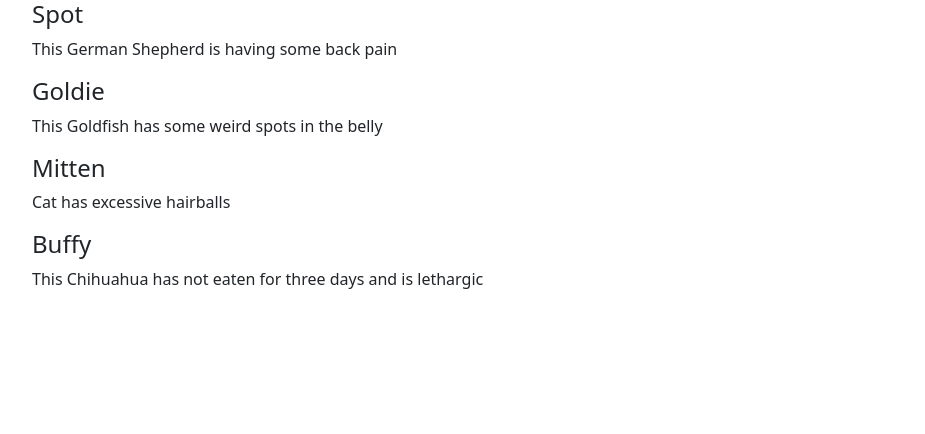
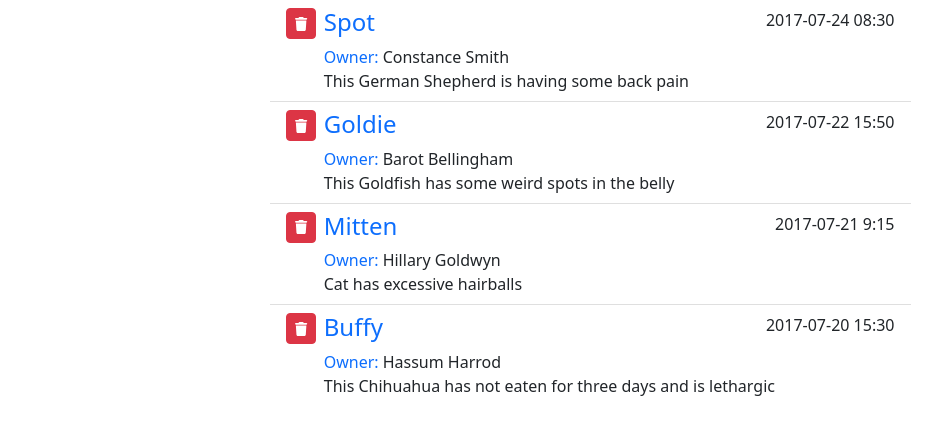
Before and after one commit to sergiychaiuk/vue-interface, a Vue app: page / in a window 1280 px wide. Shown: the top 434 px of the page, without its empty margins (50-975 px from the left). Built offline with nearby package versions, Linux system fonts and the light colour scheme.

Commit message:
added bootstrap template

```diff
--- a/src/App.vue
+++ b/src/App.vue
@@ -1,6 +1,8 @@
 <template>
   <div id="main-app" class="container">
-    <appointment-list :appointments="appointments"/>
+    <div class="row justify-content-center">
+      <appointment-list :appointments="appointments"/>
+    </div>
   </div>
 </template>
 
--- a/src/components/AppointmentList.vue
+++ b/src/components/AppointmentList.vue
@@ -1,15 +1,38 @@
 <template>
-  <div>
-    <div v-for="(item, i) in appointments" v-bind:key="i">
-      <h4>{{item.petName}}</h4>
-      <p>{{item.aptNotes}}</p>
+  <div class="col-12 col-md-10 col-lg-7">
+    <div class="list-group list-group-flush">
+      <div
+          class="list-group-item d-flex align-items-start"
+          v-for="(item, i) in appointments"
+          v-bind:key="i"
+      >
+        <button class="me-2 btn btn-sm btn-danger">
+          <font-awesome-icon icon="trash"/>
+        </button>
+        <div class="w-100">
+          <div class="d-flex justify-content-between">
+            <span class="h4 text-primary">{{item.petName}}</span>
+            <span class="float-right">{{item.aptDate}}</span>
+          </div>
+          <div class="owner-name">
+            <span class="font-weight-bold text-primary me-1">Owner:</span>
+            <span>{{item.petOwner}}</span>
+          </div>
+          <div>{{item.aptNotes}}</div>
+        </div>
+      </div>
     </div>
   </div>
 </template>
 
 <script>
+import { FontAwesomeIcon } from '@fortawesome/vue-fontawesome'
+
 export default {
   name: 'AppointmentList',
-  props: ['appointments']
+  props: ['appointments'],
+  components: {
+    FontAwesomeIcon
+  }
 };
 </script>
```
